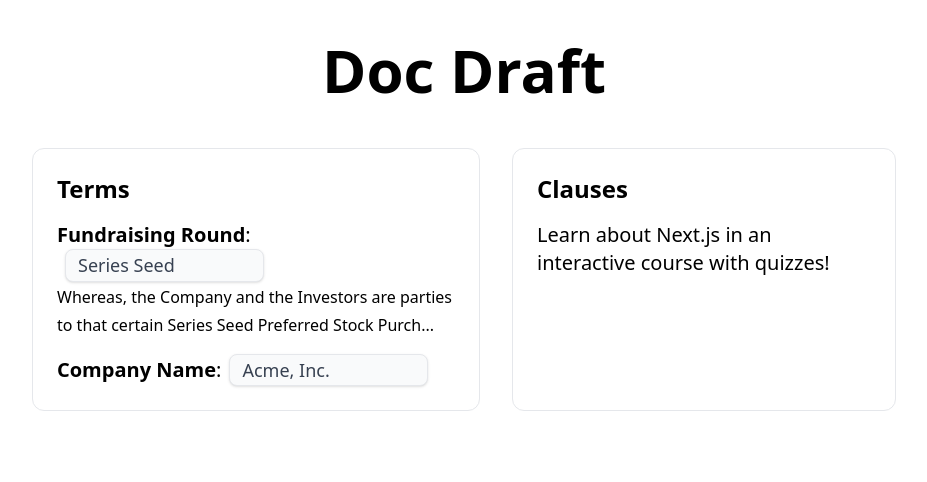
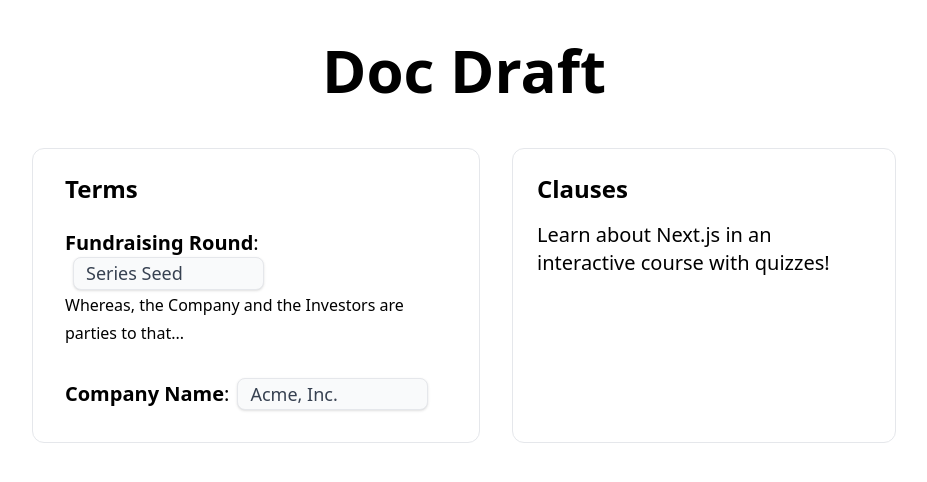
Before and after one commit to anishpdalal/doc-draft-app, a Next.js app: page /draft in a window 1280 px wide. Shown: the top 482 px of the page, without its empty margins (176-1103 px from the left). Built offline with nearby package versions, Linux system fonts and the light colour scheme.

Commit message:
add hovering goodies

```diff
--- a/pages/draft.js
+++ b/pages/draft.js
@@ -4,6 +4,7 @@ import { terms } from '../data/term_sheet'
 
 export default function Draft() {
 
+  const [activeTerm, setActiveTerm] = useState("")
   const [data, setData] = useState({})
   useEffect(() => {
     setData(terms)
@@ -34,9 +35,9 @@ export default function Draft() {
 
       <div className="mt-6 flex max-w-4xl flex-wrap justify-around sm:w-full">
         <div className="mt-6 w-6/12 rounded-xl border p-6 text-left">
-          <h3 className="text-2xl font-bold">Terms</h3>
+          <h3 className="text-2xl pl-2 font-bold">Terms</h3>
           {Object.keys(data).map((term) =>
-            <p className="mt-4 text-xl">
+            <p key={term} onClick={(e) => setActiveTerm(term)} className={`mt-4 p-2 text-xl rounded-md ${activeTerm === term ? "bg-slate-50" : "hover:bg-slate-100"} ${activeTerm !== term && activeTerm !== "" ? "opacity-40" : ""}`}>
               <span className="font-bold">{data[term].display_name}</span>:
               <input
                 className="shadow appearance-none border rounded-lg w-1/2 text-lg py-1 ml-2 px-3 text-gray-700 bg-gray-50 leading-tight focus:outline-none focus:shadow-outline"
@@ -46,8 +47,11 @@ export default function Draft() {
                 onChange={handleChange}>
               </input>
               <br />
-              {data[term].text &&
-                <span className="text-base">{data[term].text.substring(0, 100)}...</span>
+              {data[term].text && term !== activeTerm &&
+                <span className="text-base">{data[term].text.split(" ", 10).join(" ")}...</span>
+              }
+              {data[term].text && term === activeTerm &&
+                <span className="text-base">{data[term].text}</span>
               }
             </p>
           )}
```
